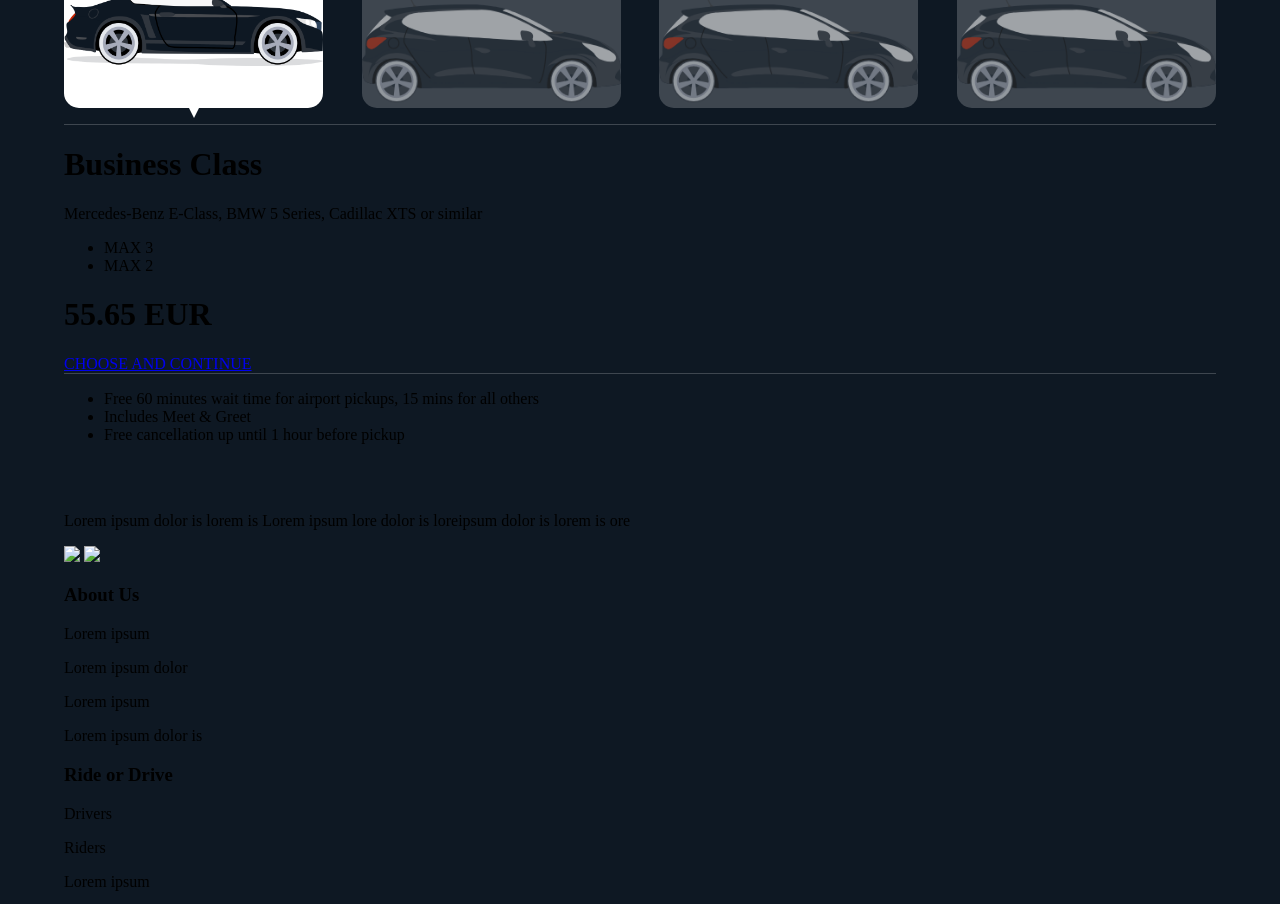
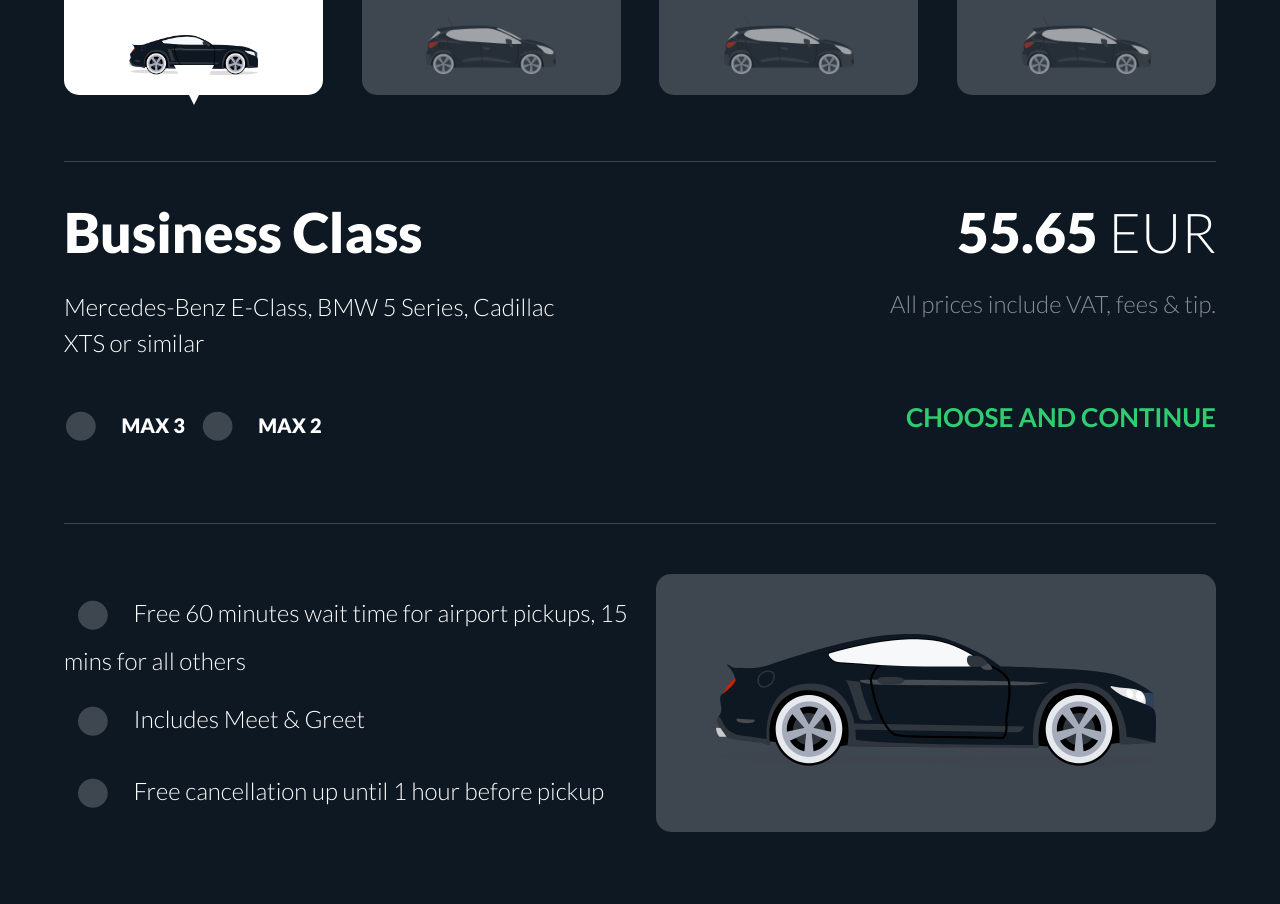
Before and after one commit to rxmvinv/tt42hz, a website: page app_client/index.html in a window 1280 px wide. Shown: the part 1066-1970 px from the top of the page. Drawn offline with Linux system fonts and the light colour scheme; files that its build step writes are made by us from their sources; files whose address does not match are found by name.

Commit message:
Fix After of selected car type. Fix footer. Create media queries

```diff
--- a/app_client/index.html
+++ b/app_client/index.html
@@ -60,7 +60,7 @@
 			</div>
 		</div>
 		<ul class="choice-menu">
-			<li class="choice-menu-item"><a href="">Car Class</a></li>
+			<li class="choice-menu-item selected-choice"><a href="">Car Class</a></li>
 			<li class="choice-menu-item"><a href="">Options</a></li>
 			<li class="choice-menu-item"><a href="">Login</a></li>
 			<li class="choice-menu-item"><a href="">Checkout</a></li>
@@ -68,16 +68,16 @@
 		<div class="choice-submenu aligned-content">
 			<ul class="cars-list">
 				<li class="cars-list-item selected-car-item">
-					<a href="#"><span>Business Class</span><img src="images/Group 3262@2x.png"></a>
+					<a href="#"><span class="cars-header">Business Class</span><span class="separator"></span><img src="images/Group 3262@2x.png"></a>
 				</li>
 				<li class="cars-list-item">
-					<a href="#"><span>Green Class</span><img src="images/Group 3264@2x.png"></a>
+					<a href="#"><span class="cars-header">Green Class</span><span class="separator"></span><img src="images/Group 3264@2x.png"></a>
 				</li>
 				<li class="cars-list-item">
-					<a href="#"><span>Business Van/SUV</span><img src="images/Group 3264@2x.png"></a>
+					<a href="#"><span class="cars-header">Business Van/SUV</span><span class="separator"></span><img src="images/Group 3264@2x.png"></a>
 				</li>
 				<li class="cars-list-item">
-					<a href="#"><span>First Class</span><img src="images/Group 3264@2x.png"></a>
+					<a href="#"><span class="cars-header">First Class</span><span class="separator"></span><img src="images/Group 3264@2x.png"></a>
 				</li>
 			</ul>
 		</div>
@@ -89,12 +89,13 @@
 			<h1 class="detailed-header">Business Class</h1>
 			<p class="detailed-description">Mercedes-Benz E-Class, BMW 5 Series, Cadillac XTS or similar</p>
 			<ul class="points-list">
-				<li class="points-list-item">MAX 3</li>
-				<li class="points-list-item">MAX 2</li>
+				<li class="points-list-item"><span>MAX 3</span></li>
+				<li class="points-list-item"><span>MAX 2</span></li>
 			</ul>
 		</div>
 		<div class="right-side">
 			<h1 class="price-header">55.65 <span class="price-currency">EUR</span></h1>
+			<p class="price-details">All prices include VAT, fees & tip.</p>
 			<a href="#" class="continue-link">CHOOSE AND CONTINUE</a>
 		</div>
 		<div class="line-section"></div>
@@ -103,26 +104,26 @@
 	<div class="detailed-choice-subsection aligned-content">
 		<div class="left-side">
 			<ul class="features-list">
-				<li class="features-list-item">Free 60 minutes wait time for airport pickups, 15 mins for all others</li>
-				<li class="features-list-item">Includes Meet & Greet</li>
-				<li class="features-list-item">Free cancellation up until 1 hour before pickup</li>
+				<li class="features-list-item"><span>Free 60 minutes wait time for airport pickups, 15 mins for all others</span></li>
+				<li class="features-list-item"><span>Includes Meet & Greet</span></li>
+				<li class="features-list-item"><span>Free cancellation up until 1 hour before pickup</span></li>
 			</ul>
 		</div>
 		<div class="right-side">
-			<img src="">
+			<img src="images/Group 3262@2x.png">
 		</div>
 	</div>
 
 	<footer>
 		<div class="aligned-content">
 			<section class="main-footer-section">
-				<img src="">
-				<p>
+				<img class="footer-logo" src="images/gta@2x.png">
+				<p class="main-text">
 					Lorem ipsum dolor is lorem is Lorem ipsum lore dolor is loreipsum dolor is lorem is ore
 				</p>
 				<div class="stores-buttons">
-					<a href="#" class="download-appstore"><img src="#" src=""></a>
-					<a href="#" class="download-googleplay"><img src="#" src=""></a>
+					<a href="#" class="download-appstore"><img src="images/en-5eb1a238@2x.png"></a>
+					<a href="#" class="download-googleplay"><img src="images/en-d3afe83a@2x.png"></a>
 				</div>
 			</section>
 			<section class="about-footer-section">
@@ -145,12 +146,13 @@
 				<input type="" name="" placeholder="Your Email Address">
 				<button>Subscribe</button>
 				<div class="media-links">
-					<a href="#"><img src=""></a>
-					<a href="#"><img src=""></a>
-					<a href="#"><img src=""></a>
+					<a href="#"><img src="images/Group 3087@2x.png"></a>
+					<a href="#"><img src="images/Group 3086@2x.png"></a>
+					<a href="#"><img src="images/Group 3085@2x.png"></a>
 				</div>
 			</section>
-			<div class="footer-bottom" >
+		</div>
+		<div class="footer-bottom" >
 				<div class="left-side">© 2018 Technologies Inc.</div>
 				<div class="right-side">
 					<ul>
@@ -163,7 +165,6 @@
 					</ul>
 				</div>
 			</div>
-		</div>
 	</footer>
 
 	<script type="text/javascript" src="js/jquery-3.3.1.min.js"></script>
--- a/public/css/styles.css
+++ b/public/css/styles.css
@@ -221,16 +221,20 @@
     margin: auto;
     height: 30px;
 }
-.choice-section .choice-menu li:hover {
+.choice-section .choice-menu li.selected-choice {
 	border-bottom: 3px solid #2FCC71;
 }
-.choice-section .choice-menu li:hover a {
+.choice-section .choice-menu li.selected-choice a {
 	color: #2FCC71;
 	opacity: 1;
 }
 
+.choice-section .choice-menu li:hover a {
+	opacity: 1;
+}
+
 .choice-section .choice-submenu {
-
+	margin-bottom: 50px;
 }
 
 .choice-section .choice-submenu .cars-list {
@@ -244,6 +248,7 @@
 .choice-section .choice-submenu .cars-list .cars-list-item {
 	width: 22.5%;
     background: rgba(255,255,255,0.2);
+    padding-bottom: 20px;
     border-radius: 15px;
     position: relative;
     text-align: center;
@@ -256,9 +261,24 @@
 	font-size: 22px;
 }
 .choice-section .choice-submenu .cars-list .cars-list-item img {
-	width: 100%;
+	width: 50%;
+	display: inline-block;
+	margin: auto;
+	vertical-align: bottom;
 }
-
+.choice-section .choice-submenu .cars-list .cars-list-item a {
+	display: block;
+	height: 100%;
+}
+.choice-section .choice-submenu .cars-list .cars-list-item a .cars-header {
+	display: block;
+	margin: 10px auto 20px;
+}
+.choice-section .choice-submenu .cars-list .cars-list-item a .separator {
+	display: inline-block;
+    height: 50%;
+    vertical-align: middle;
+}
 .choice-section .choice-submenu .cars-list .selected-car-item {
 	background: #fff;
 }
@@ -283,12 +303,248 @@
 
 /* Choice section */
 
+/* Detailed choice */
+
+.detailed-choice {
+	display: inline-flex;
+    justify-content: space-between;
+    flex-wrap: wrap;
+}
+
+.detailed-choice .left-side {
+	display: inline-block;
+	width: 44%;
+}
+
+.detailed-choice .left-side .detailed-header {
+	font-family: 'Lato', sans-serif;
+	color: #fff;
+	font-size: 55px;
+	font-weight: 900;
+    margin-bottom: 20px;
+}
+
+.detailed-choice .left-side .detailed-description {
+	font-family: 'Lato', sans-serif;
+	color: #fff;
+	font-size: 24px;
+	font-weight: 300;
+	line-height: 1.5;
+}
+
+.detailed-choice .line-section {
+	width: 100%;
+	margin: 50px auto;
+}
+.detailed-choice .points-list {
+	padding: 0;
+	margin-left: -12px;
+}
+.detailed-choice .points-list .points-list-item {
+	display: inline-block;
+}
+
+.detailed-choice .points-list .points-list-item span {
+	font-family: 'Lato', sans-serif;
+	color: #fff;
+	font-size: 20px;
+	font-weight: 900;
+	vertical-align: super;
+}
+
+.detailed-choice .points-list .points-list-item:before {
+	content: '\00a0\2022\00a0\00a0';
+	font-family: 'Lato', sans-serif;
+	font-weight: 900;
+	color:#fff;
+	opacity: 0.2;
+	font-size: 60px;
+    vertical-align: sub;
+}
+
+.detailed-choice .right-side {
+	display: inline-block;
+	text-align: right;
+}
+
+.detailed-choice .right-side .continue-link {
+	font-family: 'Lato', sans-serif;
+	color: #2FCC71;
+	font-size: 26px;
+	font-weight: 700;
+	text-decoration: none;
+	display: inline-block;
+    margin-top: 18px;
+}
+
+.detailed-choice .right-side .price-header {
+	font-family: 'Lato', sans-serif;
+	font-weight: 900;
+	color:#fff;
+	font-size: 55px;
+	margin-bottom: 20px;
+}
+
+.detailed-choice .right-side .price-header .price-currency {
+	font-weight: 300;
+}
+
+.detailed-choice .right-side .price-details {
+	font-family: 'Lato', sans-serif;
+	font-weight: 300;
+	color:#fff;
+	font-size: 24px;
+	opacity: 0.5;
+	height: 70px;
+}
+
+/* Detailed choice */
+
+
+/* Detailed choice subsection */
+
+.detailed-choice-subsection {
+	display: inline-flex;
+    justify-content: space-between;
+    flex-wrap: wrap;
+    margin-bottom: 100px;
+}
+
+.detailed-choice-subsection .left-side {
+	width: 49%;
+}
+
+.detailed-choice-subsection .left-side .features-list {
+	display: inline-block;
+	list-style: none;
+	padding: 0;
+	margin: 0;
+}
+
+.detailed-choice-subsection .left-side .features-list .features-list-item {
+
+}
+
+.detailed-choice-subsection .left-side .features-list .features-list-item:before {
+	content: '\00a0\2022\00a0\00a0';
+	font-family: 'Lato', sans-serif;
+	font-weight: 900;
+	color:#fff;
+	opacity: 0.2;
+	font-size: 60px;
+    vertical-align: sub;
+}
+
+.detailed-choice-subsection .left-side .features-list .features-list-item span {
+	font-family: 'Lato', sans-serif;
+	color: #fff;
+	font-size: 24px;
+	font-weight: 300;
+	vertical-align: super;
+}
+
+.detailed-choice-subsection .right-side {
+	display: inline-block;
+    background: rgba(255,255,255,0.2);
+    padding: 60px 0;
+    width: 100%;
+    max-width: 560px;
+    height: 100%;
+    text-align: center;
+    border-radius: 15px;
+}
+
+.detailed-choice-subsection .right-side img {
+	width: 100%;
+	max-width: 440px;
+}
+
+/* Detailed choice subsection */
+
 
 /* Footer */
 
 footer {
 	display: inline-block;
 	width: 100%;
+	background: #121C27;
+}
+
+footer .aligned-content {
+	display: inline-flex;
+}
+
+footer .footer-logo {
+	width: 100%;
+	max-width: 45px;
+}
+
+footer .download-appstore img {
+	max-width: 135px;
+	width: 100%;
+}
+
+footer .download-googleplay img {
+	max-width: 135px;
+	width: 100%;
+}
+
+footer .media-links a {
+	background: #484B50;
+	padding: 10px;
+	border-radius: 20px;
+}
+
+footer .media-links img {
+	width: 16px;
+}
+
+footer .footer-bottom {
+	background: #0E1823;
+}
+
+footer p {
+	color: #fff;
+	opacity: 0.5;
+	font-family: 'Lato', sans-serif;
+	font-size: 16px;
+	font-weight: 300;
+}
+
+footer h3 {
+	color: #fff;
+	font-family: 'Lato', sans-serif;
+	font-size: 18px;
+	font-weight: 700;
+}
+
+footer input {
+	color: #fff;
+	font-family: 'Lato', sans-serif;
+	font-size: 16px;
+	font-weight: 400;
+}
+
+footer button {
+	background: #484B50;
+	color: #fff;
+	font-family: 'Lato', sans-serif;
+	font-size: 14px;
+	font-weight: 400;
+}
+
+footer .footer-bottom .left-side {
+	font-family: 'Lato', sans-serif;
+	font-size: 14px;
+	font-weight: 300;
+	color: #fff;
+}
+
+footer .footer-bottom .right-side ul li {
+	font-family: 'Lato', sans-serif;
+	font-size: 14px;
+	font-weight: 300;
+	color: #fff;
 }
 
 /* Footer */
```
